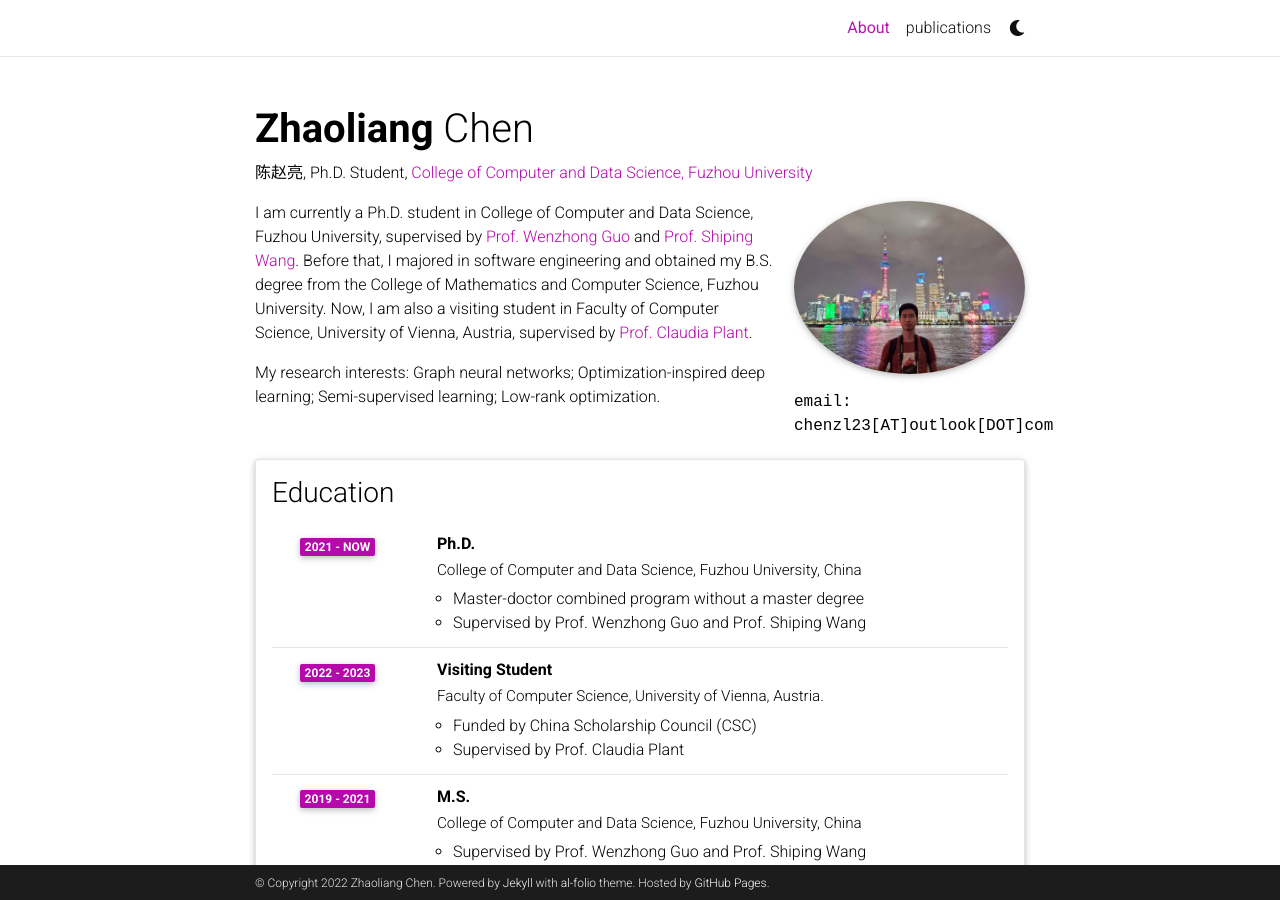
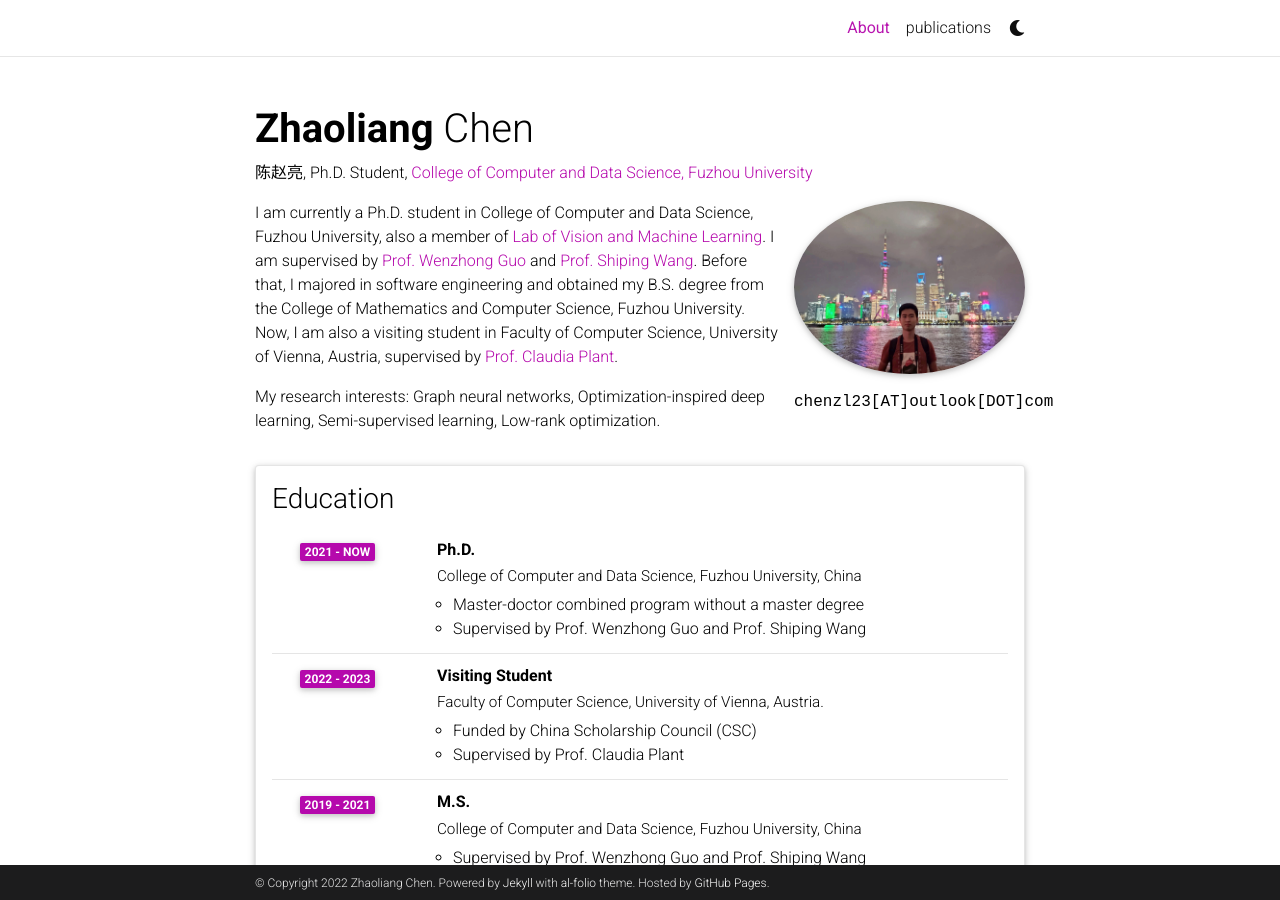
Before and after one commit to huangsuj/huangsuj.github.io, a Jekyll site: the page built from _pages/about.md, in a window 1280 px wide and 900 px high. Built offline with Jekyll 4.4.1, drawn with Linux system fonts in a browser that asks for light colours; full-size pictures stand in for the smaller copies a plugin makes; comment, search, counter and statistics services are not loaded; a style sheet for code colours, icons or effects is not loaded.

Commit message:
Update about.md

```diff
--- a/_pages/about.md
+++ b/_pages/about.md
@@ -9,13 +9,13 @@
   image: ZhaoliangChen.jpg
   image_circular: true # crops the image to make it circular
   address: >
-    <p>email: chenzl23[AT]outlook[DOT]com</p>
+    <p>chenzl23[AT]outlook[DOT]com</p>
 
 news: false  # includes a list of news items
 selected_papers: true # includes a list of papers marked as "selected={true}"
 social: true  # includes social icons at the bottom of the page
 ---
 
-I am currently a Ph.D. student in College of Computer and Data Science, Fuzhou University, supervised by [Prof. Wenzhong Guo](https://ccds.fzu.edu.cn/info/1202/4993.htm) and [Prof. Shiping Wang](https://ccds.fzu.edu.cn/info/1202/8958.htm). Before that, I majored in software engineering and obtained my B.S. degree from the College of Mathematics and Computer Science, Fuzhou University. Now, I am also a visiting student in Faculty of Computer Science, University of Vienna, Austria, supervised by [Prof. Claudia Plant](https://dm.cs.univie.ac.at/team/person/59835/).
+I am currently a Ph.D. student in College of Computer and Data Science, Fuzhou University, also a member of [Lab of Vision and Machine Learning](https://labofvisionlearning.github.io/). I am supervised by [Prof. Wenzhong Guo](https://ccds.fzu.edu.cn/info/1202/4993.htm) and [Prof. Shiping Wang](https://ccds.fzu.edu.cn/info/1202/8958.htm). Before that, I majored in software engineering and obtained my B.S. degree from the College of Mathematics and Computer Science, Fuzhou University. Now, I am also a visiting student in Faculty of Computer Science, University of Vienna, Austria, supervised by [Prof. Claudia Plant](https://dm.cs.univie.ac.at/team/person/59835/).
 
-My research interests: Graph neural networks; Optimization-inspired deep learning; Semi-supervised learning; Low-rank optimization.
+My research interests: Graph neural networks, Optimization-inspired deep learning, Semi-supervised learning, Low-rank optimization.
```
